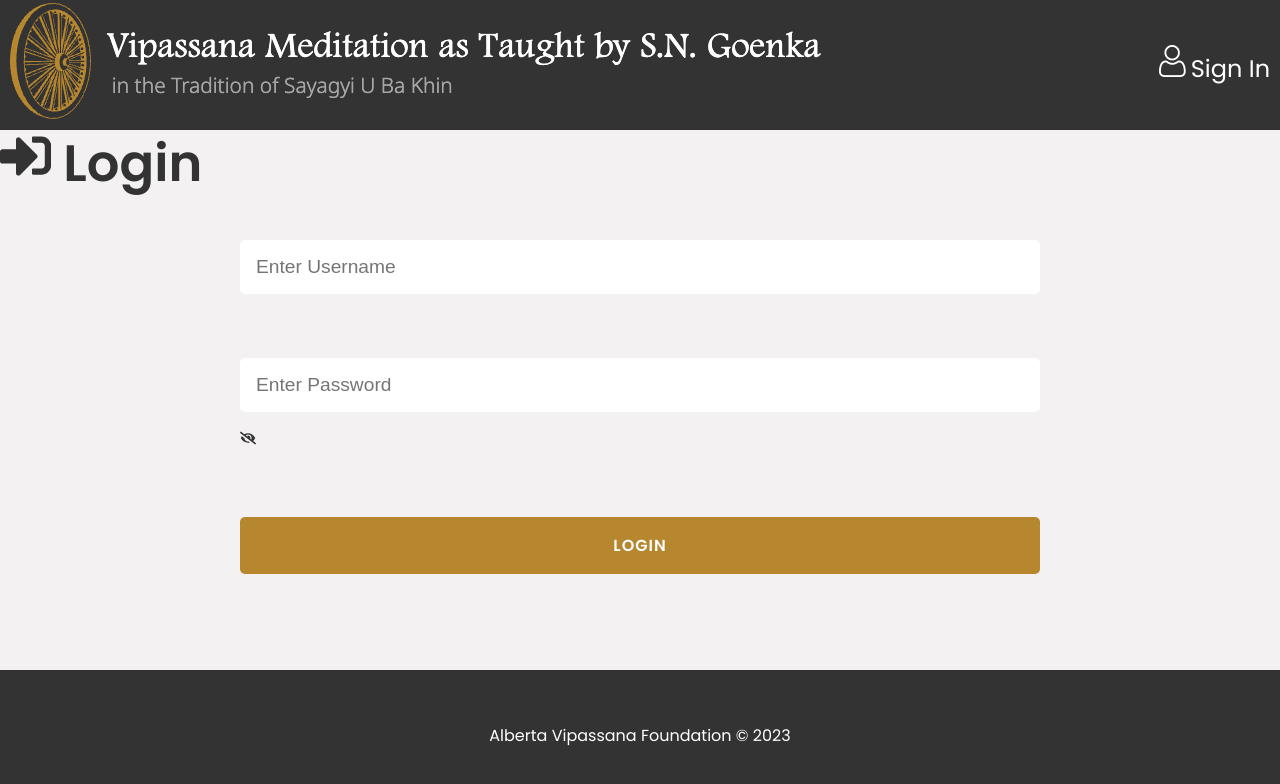
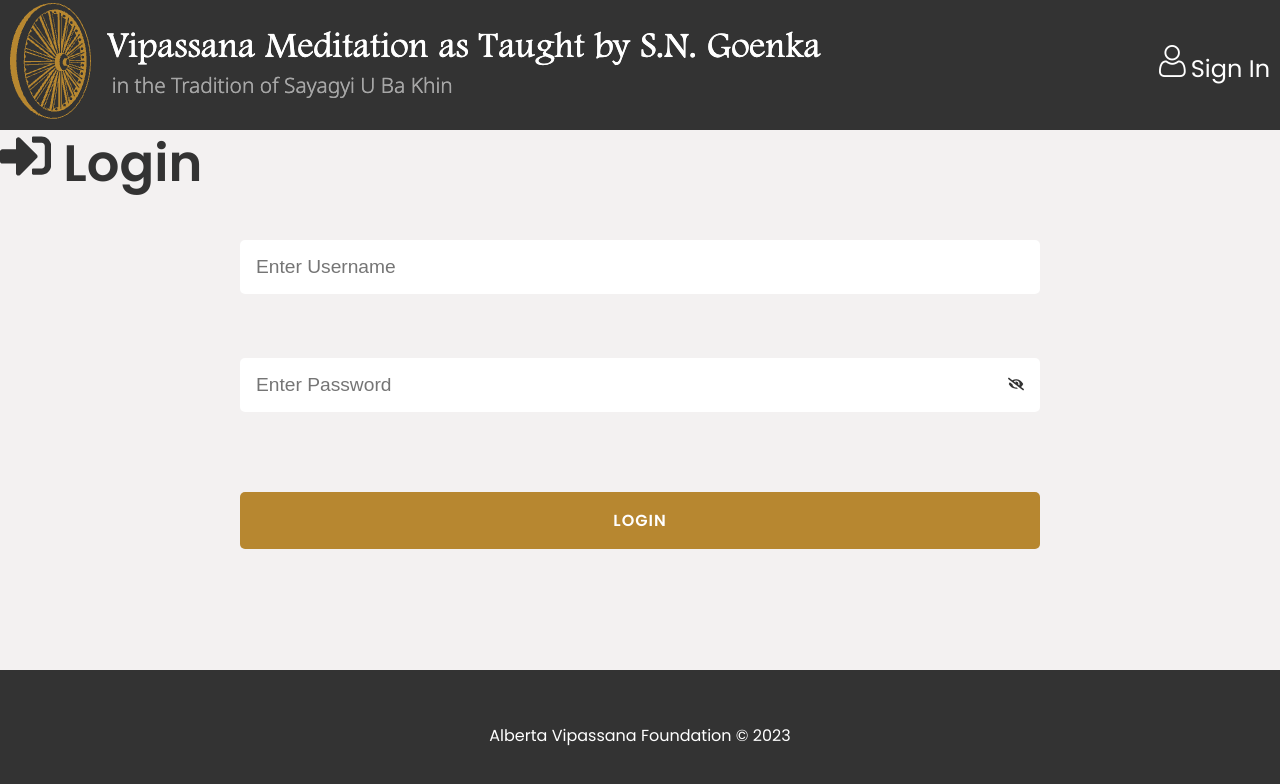
Before and after one commit to RobbieProkop/vipassana-feedback, a React (Vite) app in the folder frontend/: page /login in a window 1280 px wide. Shown: the top 784 px of the page. Built offline with nearby package versions, Linux system fonts and the light colour scheme.

Commit message:
styling password input

```diff
--- a/frontend/src/pages/AdminLogin.tsx
+++ b/frontend/src/pages/AdminLogin.tsx
@@ -9,7 +9,7 @@
   const [username, setUsername] = useState<string>("");
   const [password, setPassword] = useState<string>("");
   const [togglePassword, setTogglePassword] = useState<boolean>(false);
-  const [loading, setLoading] = useState<boolean>(false);
+  // const [loading, setLoading] = useState<boolean>(false);
 
   const onSubmit = async (e: React.FormEvent<HTMLFormElement>) => {
     e.preventDefault();
@@ -21,14 +21,14 @@
 
     if (!username || !password) return alert("Please fill all the fields");
 
-    setLoading(true);
+    // setLoading(true);
     await axios.post(`${USERS_URL}/login`, userData);
-    setLoading(false);
+    // setLoading(false);
     console.log("logged in ");
     // dispatch(login(userData));
   };
 
-  if (loading) return <Spinner />;
+  // if (loading) return <Spinner />;
   return (
     <div className="container">
       <section className={styles.heading}>
@@ -51,7 +51,8 @@
               }}
             />
           </div>
-          <div className={styles.formGroup + " password-input"}>
+
+          <div className={styles.passwordInput}>
             <input
               type={!togglePassword ? "password" : "text"}
               className={styles.formControl}
@@ -71,6 +72,7 @@
               {togglePassword && <FaEye />}
             </div>
           </div>
+
           <div className={styles.formGroup}>
             <button className="btn btn-block" type="submit">
               Login
--- a/frontend/src/styles/feedbackForm.module.scss
+++ b/frontend/src/styles/feedbackForm.module.scss
@@ -51,4 +51,25 @@
       }
     }
   }
+
+  .passwordInput {
+    display: flex;
+    align-items: center;
+    margin-bottom: 3rem;
+
+    input,
+    textarea {
+      background-color: #fff;
+      border: none;
+      color: $dark;
+      font-size: 1.2rem;
+      padding: 1rem;
+      margin-bottom: 1rem;
+      border-radius: 5px 0 0 5px;
+      width: 100%;
+      &:focus {
+        outline: none;
+      }
+    }
+  }
 }
--- a/frontend/src/styles/globals.scss
+++ b/frontend/src/styles/globals.scss
@@ -97,6 +97,16 @@
   @include flex-between;
 }
 
-.password-input {
-  display: flex;
+.password-icon {
+  background-color: #fff;
+  border: none;
+  color: $dark;
+  height: 54px;
+  padding: 1rem;
+  margin-bottom: 1rem;
+  border-radius: 0 5px 5px 0;
+
+  &:hover {
+    cursor: pointer;
+  }
 }
```
